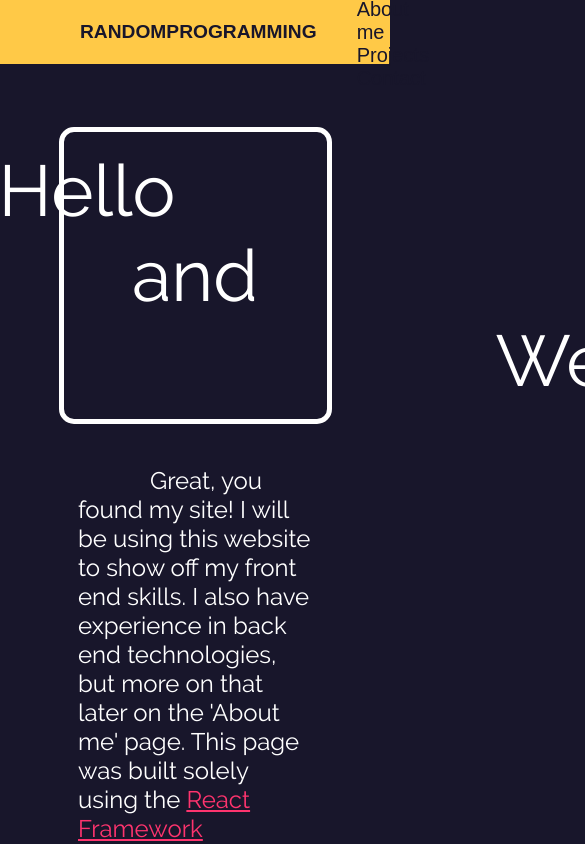
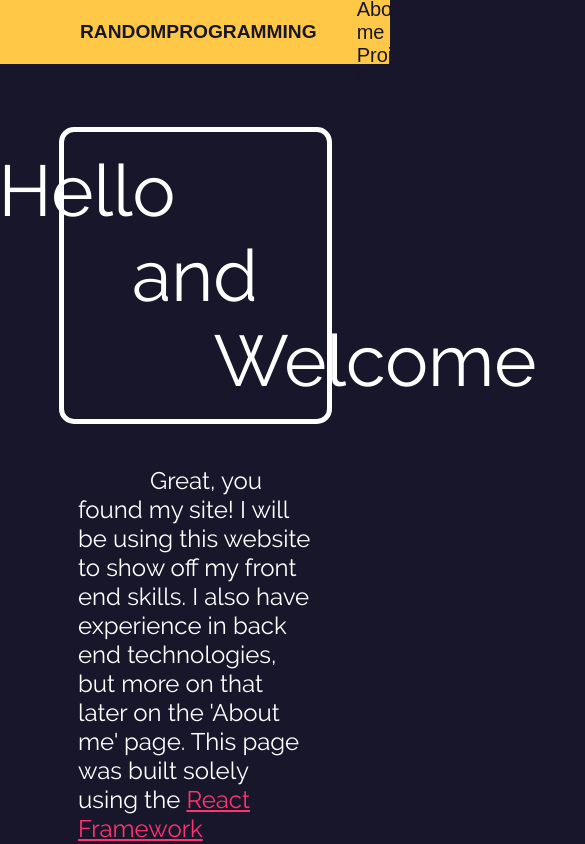
Before and after one commit to randomprogramming/portfolio-app, a React (Create React App) app: page / in a window 390 px wide. Shown: the top 844 px of the page, 585 px wide, since content can reach past the window. Built offline with nearby package versions, Linux system fonts and the light colour scheme.

Commit message:
made the website a bit more mobile friendly

```diff
--- a/public/index.html
+++ b/public/index.html
@@ -2,7 +2,7 @@
 <html lang="en">
 	<head>
 		<meta charset="utf-8" />
-		<meta name="viewport" content="width=device-width, initial-scale=1" />
+		<meta name="viewport" content="width=device-width, initial-scale=1, maximum-scale=0.7" />
 		<meta name="theme-color" content="#000000" />
 		<meta name="description" content="Website about me" />
 		<link rel="manifest" href="%PUBLIC_URL%/manifest.json" />
--- a/src/views/Home.js
+++ b/src/views/Home.js
@@ -35,5 +35,5 @@
 };
 const third = {
 	padding: "0em 1em",
-	marginLeft: "5em",
+	marginLeft: "20vw",
 };
```
